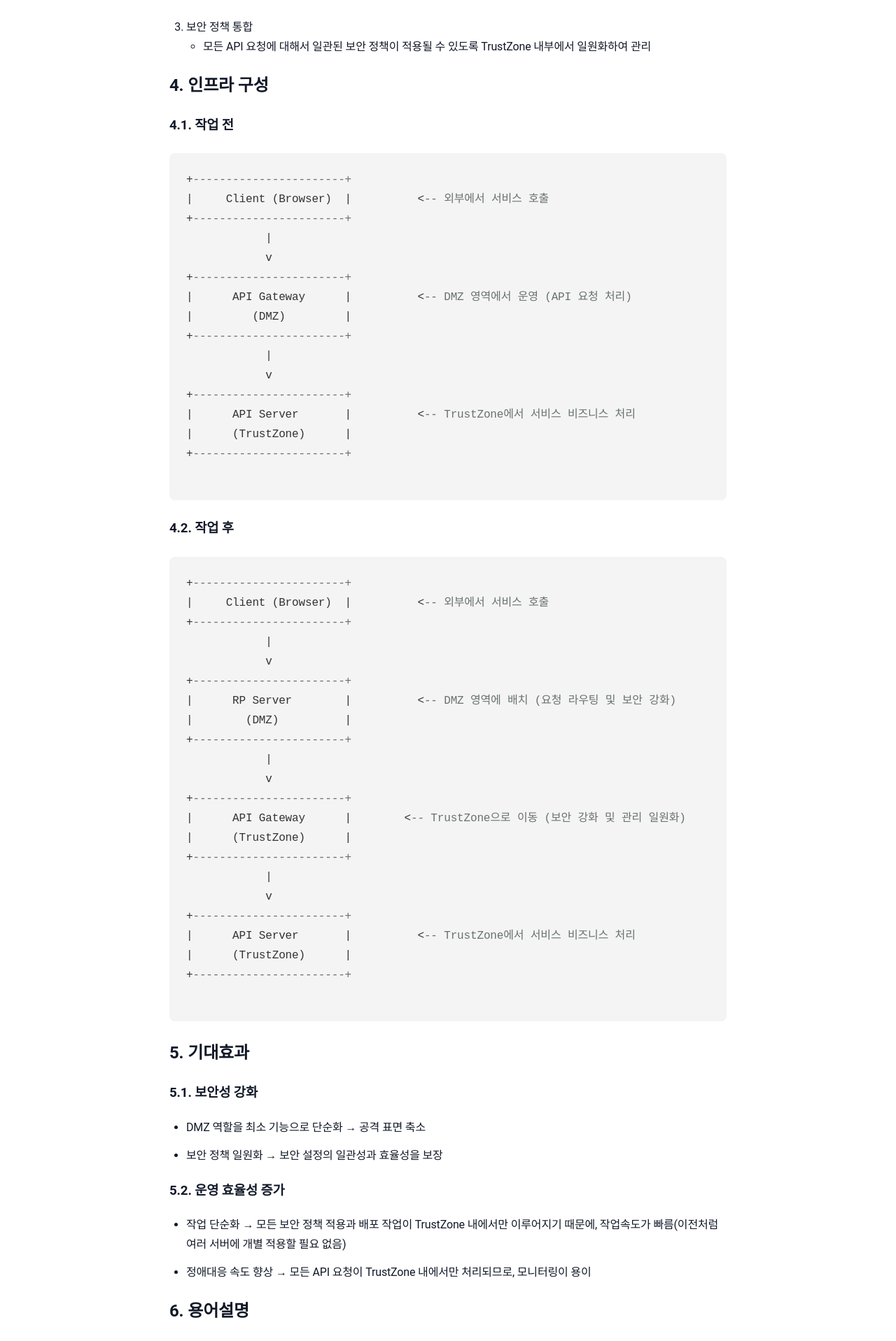
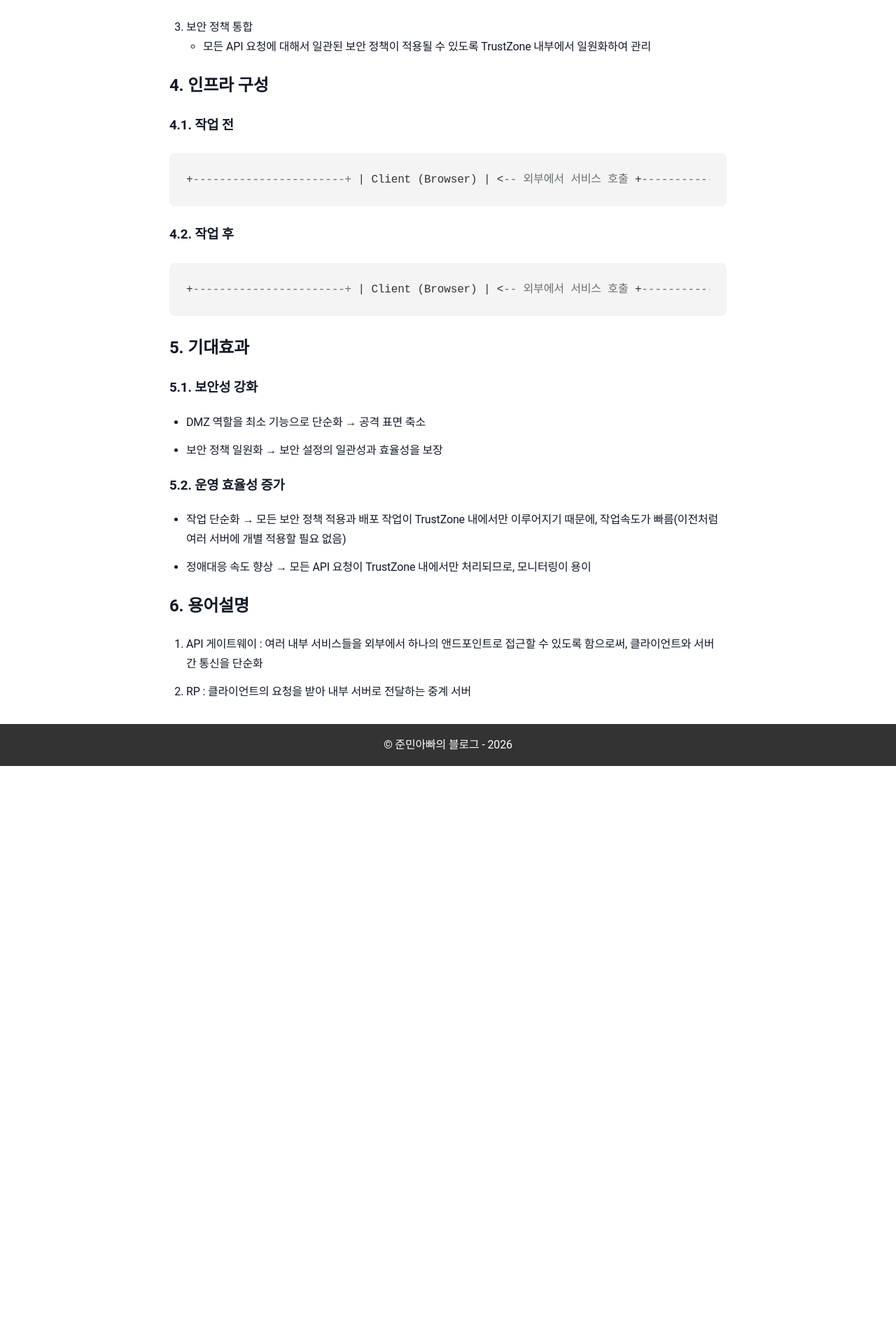
Before and after one commit to sanghoon-lee/sanghoon-lee.github.io, a Jekyll site: the page built from _posts/2025-11-29-rp.md, in a window 1280 px wide. Shown: the part 1401-3318 px from the top of the page at 70% size. Built offline with Jekyll 4.4.1, drawn with Linux system fonts in a browser that asks for light colours; nearby versions of some CDN libraries; comment, search, counter and statistics services are not loaded; after the commit the page ends 2496 px from its top, so only the background shows below that.

```diff
--- a/assets/main.scss
+++ b/assets/main.scss
@@ -150,8 +150,8 @@ pre {
   margin: 1.5rem 0;
   overflow-x: auto;
   font-size: 1rem;
-  white-space: pre-wrap;
-  word-wrap: break-word;
+  white-space: nowrap;
+  word-wrap: normal;
   max-width: 100%;
   box-sizing: border-box;
   font-family: 'Fira Code', 'Courier New', monospace;
```
